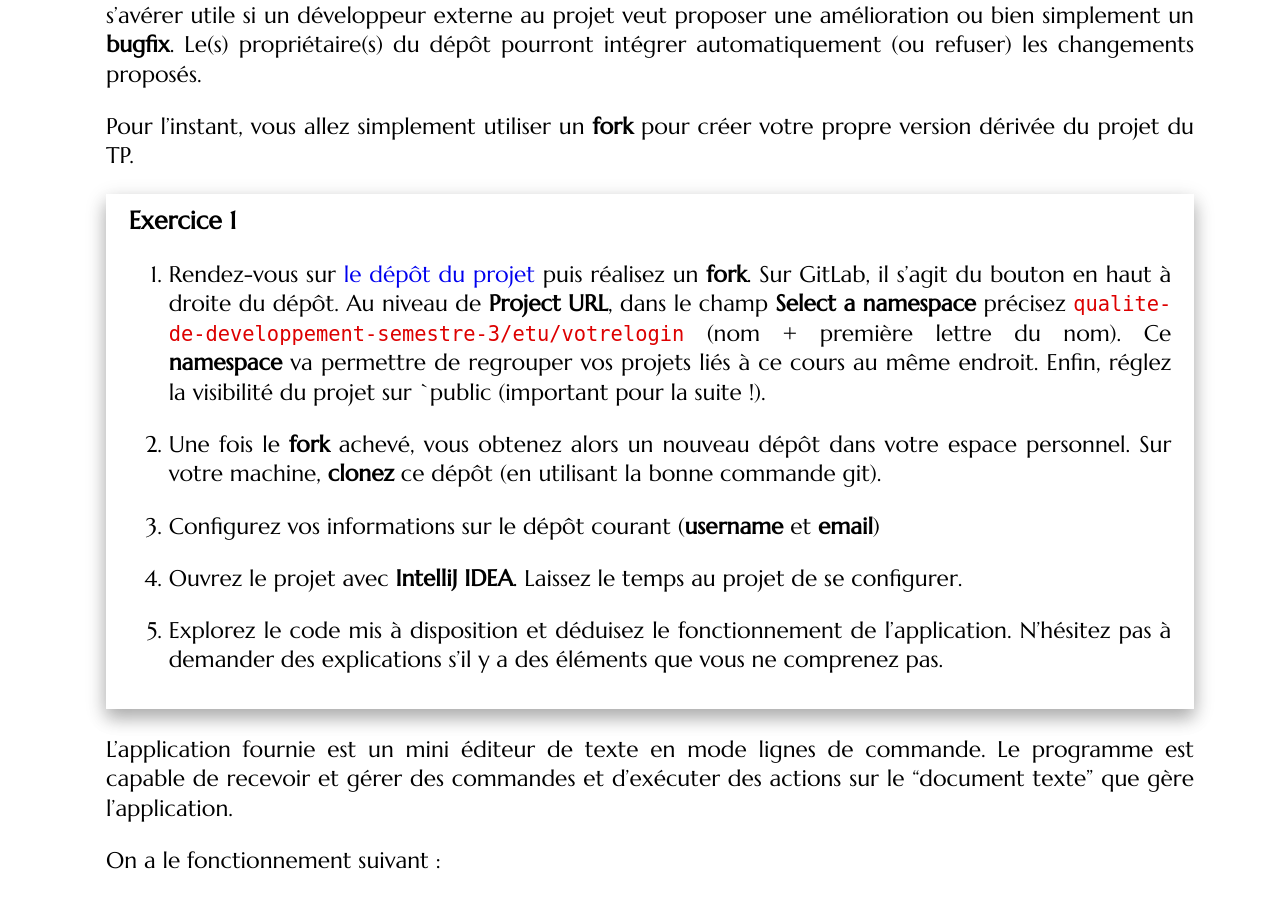
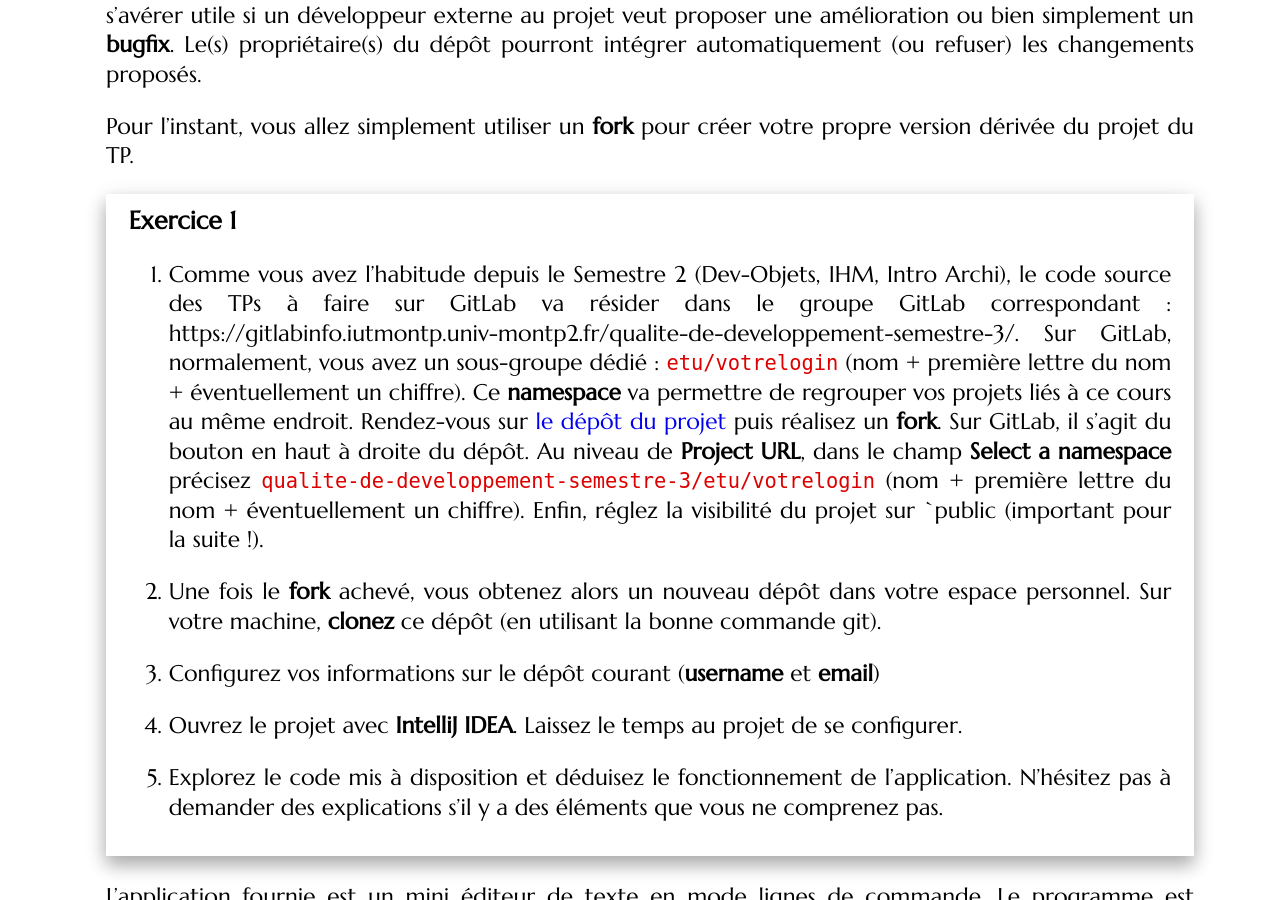
Before and after one commit to mgasquet/R304-QualiteDeveloppement, a Jekyll site: the page built from tutorials/tutorial1.md, in a window 1280 px wide and 900 px high, scrolled down 7501 px. Built offline with Jekyll 4.4.1, drawn with Linux system fonts in a browser that asks for light colours; some web fonts are replaced.

Commit message:
précision sous-groupe GitLab

```diff
--- a/tutorials/tutorial1.md
+++ b/tutorials/tutorial1.md
@@ -206,7 +206,7 @@ Pour l'instant, vous allez simplement utiliser un **fork** pour créer votre pro
 
 <div class="exercise">
 
-1. Rendez-vous sur [le dépôt du projet](https://gitlabinfo.iutmontp.univ-montp2.fr/qualite-de-developpement-semestre-3/editeur-de-texte/) puis réalisez un **fork**. Sur GitLab, il s'agit du bouton en haut à droite du dépôt. Au niveau de **Project URL**, dans le champ **Select a namespace** précisez `qualite-de-developpement-semestre-3/etu/votrelogin` (nom + première lettre du nom). Ce **namespace** va permettre de regrouper vos projets liés à ce cours au même endroit. Enfin, réglez la visibilité du projet sur `public (important pour la suite !).
+1. Comme vous avez l'habitude depuis le Semestre 2 (Dev-Objets, IHM, Intro Archi), le code source des TPs à faire sur GitLab va résider dans le groupe GitLab correspondant : https://gitlabinfo.iutmontp.univ-montp2.fr/qualite-de-developpement-semestre-3/. Sur GitLab, normalement, vous avez un sous-groupe dédié : `etu/votrelogin` (nom + première lettre du nom + éventuellement un chiffre). Ce **namespace** va permettre de regrouper vos projets liés à ce cours au même endroit. Rendez-vous sur [le dépôt du projet](https://gitlabinfo.iutmontp.univ-montp2.fr/qualite-de-developpement-semestre-3/editeur-de-texte/) puis réalisez un **fork**. Sur GitLab, il s'agit du bouton en haut à droite du dépôt. Au niveau de **Project URL**, dans le champ **Select a namespace** précisez `qualite-de-developpement-semestre-3/etu/votrelogin` (nom + première lettre du nom + éventuellement un chiffre). Enfin, réglez la visibilité du projet sur `public (important pour la suite !).
 
 2. Une fois le **fork** achevé, vous obtenez alors un nouveau dépôt dans votre espace personnel. Sur votre machine, **clonez** ce dépôt (en utilisant la bonne commande git).
 
```
